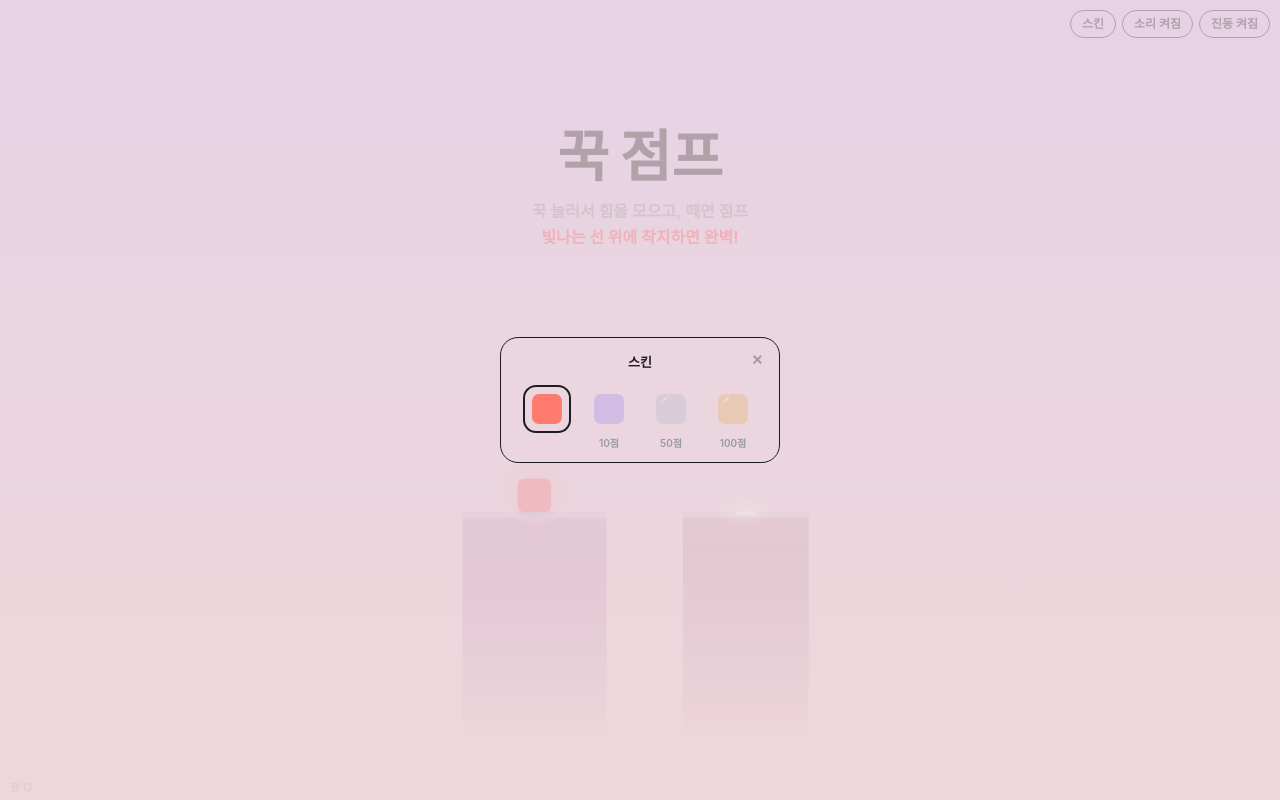
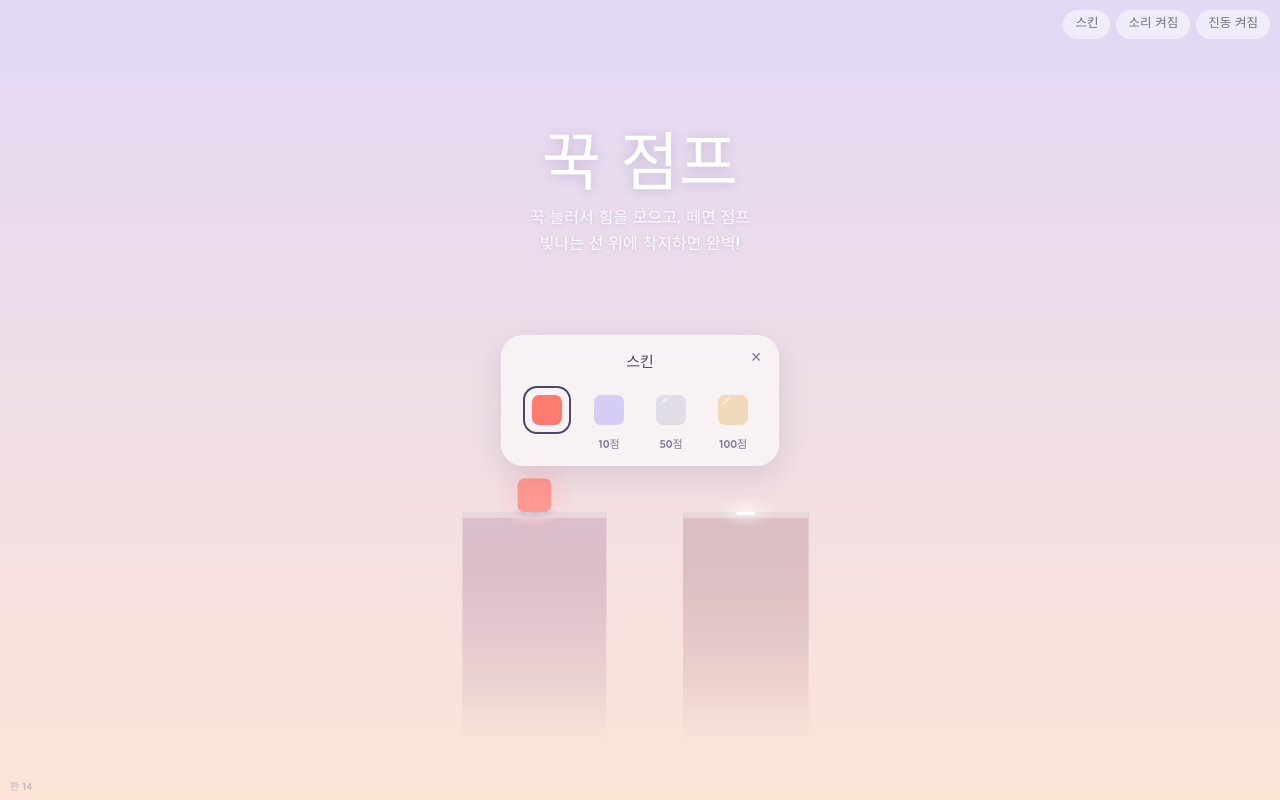
Before and after one commit to sehyun558-spec/kkuk-jump, a plain HTML site: page index.html in a window 1280 px wide. Both pictures are taken after a click on the button "스킨". Drawn offline with Linux system fonts and the light colour scheme.

Commit message:
새 그래픽 4단계: 둥근 글꼴, 흰 글자, 유리 창, 알약 버튼 (판 14)
- 둥근 글꼴 '주아' (못 불러오면 기본 글꼴), 흰 글자 + 옅은 그림자
- 첫 화면 제목 둥실둥실, 게임 오버는 뿌연 보랏빛 막 + 숨 쉬는 '탭해서 다시 하기'
- 위쪽 버튼은 반투명 흰 알약, 스킨 창·공개 창은 반투명 유리 창
- 색은 settings.js의 ui에 (밝은 화면/다크 모드)

Co-Authored-By: Claude Opus 5.5 <noreply@anthropic.com>
Claude-Session: https://claude.ai/code/session_01DEKoMarJvHHSvmBwxqDyKW

```diff
--- a/game.js
+++ b/game.js
@@ -8,7 +8,15 @@ const J = SET.jump, P = SET.pillar, R = SET.rest, WU = SET.warmup, JD = SET.judg
 
 const stage = document.getElementById('stage');
 const cv = document.getElementById('c'), ctx = cv.getContext('2d');
-const FONT = '-apple-system,"Apple SD Gothic Neo","Noto Sans KR","Malgun Gothic",sans-serif';
+const SYS_FONT = '-apple-system,"Apple SD Gothic Neo","Noto Sans KR","Malgun Gothic",sans-serif';
+const UI = SET.ui;
+// 둥근 글꼴: 다 받아지면 그 글꼴로, 못 받으면 폰 기본 글꼴로 (게임은 그대로 돌아감)
+let fontReady = false;
+if (UI.font && document.fonts && document.fonts.load){
+  document.fonts.load('40px "' + UI.font + '"', '꾹점프0123456789').then(() => {
+    fontReady = document.fonts.check('40px "' + UI.font + '"');
+  }).catch(() => {});
+}
 const now = () => performance.now();
 
 // 게임 속 위치·크기는 모두 "기준 크기(S)" 단위로 계산하고, 그릴 때만 픽셀로 바꿉니다.
@@ -27,8 +35,10 @@ function pickColors(){
   if (skinsReady) paintSkins(); // 다크 모드가 바뀌면 스킨 버튼 색도 바꿈
   // 버튼·안내 글자 색도 같은 색으로 (style.css의 --bg 등을 덮어씀)
   const st = document.documentElement.style;
-  st.setProperty('--bg', C.bg); st.setProperty('--ink', C.ink);
-  st.setProperty('--sub', C.sub); st.setProperty('--accent', C.accent);
+  st.setProperty('--bg', C.bg);
+  const u = dark ? SET.ui.dark : SET.ui.light; // 버튼·창 색 (settings.js의 ui)
+  for (const k of ['text', 'soft', 'pill', 'glass', 'scrim', 'useBg', 'useText', 'dot', 'select']) st.setProperty('--' + k, u[k]);
+  st.setProperty('--font', (SET.ui.font ? '"' + SET.ui.font + '",' : '') + SYS_FONT);
   document.body.style.background = C.bg;
   bgSnap = true;
 }
@@ -594,11 +604,19 @@ function rrect(x, y, w, h, r){
   ctx.moveTo(x + r, y); ctx.arcTo(x + w, y, x + w, y + h, r); ctx.arcTo(x + w, y + h, x, y + h, r);
   ctx.arcTo(x, y + h, x, y, r); ctx.arcTo(x, y, x + w, y, r); ctx.closePath();
 }
-function text(t, x, y, size, col, weight = 800, alpha = 1){
+// 글자 쓰기. shadow = true 이면 흰 글자 밑에 옅은 그림자 (어느 하늘에서도 잘 읽히게)
+function text(t, x, y, size, col, weight = 800, alpha = 1, shadow = false){
   ctx.globalAlpha = alpha; ctx.fillStyle = col;
-  ctx.font = weight + ' ' + size + 'px ' + FONT;
+  // 둥근 글꼴은 원래 굵어서 굵기를 따로 주지 않음 (억지로 굵히면 뭉개짐)
+  ctx.font = fontReady ? size + 'px "' + UI.font + '",' + SYS_FONT : weight + ' ' + size + 'px ' + SYS_FONT;
   ctx.textAlign = 'center'; ctx.textBaseline = 'middle';
-  ctx.fillText(t, x, y); ctx.globalAlpha = 1;
+  if (shadow){
+    ctx.shadowColor = (darkMode ? UI.dark : UI.light).shadow;
+    ctx.shadowBlur = Math.max(4, size * 0.18); ctx.shadowOffsetY = Math.max(1, size * 0.03);
+  }
+  ctx.fillText(t, x, y);
+  if (shadow){ ctx.shadowColor = 'transparent'; ctx.shadowBlur = 0; ctx.shadowOffsetY = 0; }
+  ctx.globalAlpha = 1;
 }
 // ---------- 기둥 ----------
 // 색: 지금 하늘 색에서 뽑은 파스텔색 (하늘보다 한 톤 진하게). 기둥마다 색이 조금씩 흘러감
@@ -776,49 +794,46 @@ function draw(){
   }
   ctx.globalAlpha = 1;
   // 떠오르는 글자: 흰색에 옅은 그림자 (어느 하늘에서도 잘 읽히게)
-  if (pops.length){
-    ctx.save();
-    ctx.shadowColor = darkMode ? 'rgba(0,0,0,0.45)' : 'rgba(70,50,110,0.28)';
-    ctx.shadowBlur = 6; ctx.shadowOffsetY = 1;
-    for (const p of pops) text(p.text, toX(p.x), toY(p.y), p.big ? S * 0.065 : S * 0.05, '#fff', 800, Math.min(1, p.life * 1.5));
-    ctx.restore();
-  }
+  for (const p of pops) text(p.text, toX(p.x), toY(p.y), p.big ? S * 0.065 : S * 0.05, '#fff', 800, Math.min(1, p.life * 1.5), true);
   ctx.restore();
 
-  // 게임 중 점수
+  // 게임 중 점수: 흰색 큰 숫자 + 옅은 그림자, 아래 작은 글자들도 흰색
   if (state !== 'ready' && state !== 'over'){
-    const big = Math.min(S * 0.2, 96);
+    const big = Math.min(S * 0.22, 104);
     let y = H * 0.14;
-    text(String(score), W / 2, y, big, C.ink, 800);
+    text(String(score), W / 2, y, big, '#fff', 800, 1, true);
     y += big * 0.72;
-    if (best > 0){ text('최고 ' + best, W / 2, y, 14, C.sub, 600); y += 22; } // 기록이 없으면 안 보임 (B6)
-    if (combo > 1){ text('콤보 ' + combo, W / 2, y, 15, C.accent, 800); y += 22; }
+    if (best > 0){ text('최고 ' + best, W / 2, y, 15, '#fff', 600, 0.85, true); y += 22; } // 기록이 없으면 안 보임 (B6)
+    if (combo > 1){ text('콤보 ' + combo, W / 2, y, 16, '#fff', 800, 1, true); y += 22; }
     const need = needText();
-    if (need) text(need, W / 2, y, 15, C.accent, 800);
+    if (need) text(need, W / 2, y, 16, '#fff', 800, 0.95, true);
   }
 
-  // 첫 화면 설명
+  // 첫 화면: "꾹 점프"가 둥실둥실 천천히 떠 있음
   if (state === 'ready'){
-    text('꾹 점프', W / 2, H * 0.2, Math.min(S * 0.15, 56), C.ink, 900);
-    text('꾹 눌러서 힘을 모으고, 떼면 점프', W / 2, H * 0.2 + 52, 16, C.sub, 600);
-    text('빛나는 선 위에 착지하면 완벽!', W / 2, H * 0.2 + 78, 16, C.accent, 700);
-    if (best) text('최고 기록 ' + best, W / 2, H * 0.2 + 112, 14, C.sub, 600);
+    const bob = Math.sin(now() / (UI.floatTime * 1000) * Math.PI * 2) * UI.floatTitle;
+    const ty = H * 0.2 + bob;
+    text('꾹 점프', W / 2, ty, Math.min(S * 0.17, 64), '#fff', 900, 1, true);
+    text('꾹 눌러서 힘을 모으고, 떼면 점프', W / 2, H * 0.2 + 58, 16, '#fff', 600, 0.9, true);
+    text('빛나는 선 위에 착지하면 완벽!', W / 2, H * 0.2 + 84, 16, '#fff', 700, 0.9, true);
+    if (best) text('최고 기록 ' + best, W / 2, H * 0.2 + 118, 14, '#fff', 600, 0.75, true);
   }
 
-  // 게임 오버 화면
+  // 게임 오버: 뿌연 반투명 막 위에 점수가 떠 있음
   if (state === 'over'){
-    const t = Math.min((now() - overAt) / 250, 1);
-    ctx.globalAlpha = t; ctx.fillStyle = bgVeil; ctx.fillRect(0, 0, W, H); ctx.globalAlpha = 1;
+    const t = Math.min((now() - overAt) / 300, 1);
+    ctx.globalAlpha = t; ctx.fillStyle = (darkMode ? UI.dark : UI.light).overVeil; ctx.fillRect(0, 0, W, H); ctx.globalAlpha = 1;
     const cy = H * 0.36;
-    text('점수', W / 2, cy - 70, 16, C.sub, 600, t);
-    text(String(score), W / 2, cy, Math.min(S * 0.26, 120), C.ink, 900, t);
-    if (newBest) text('최고 기록 달성!', W / 2, cy + 72, 18, C.accent, 800, t);
+    text('점수', W / 2, cy - 74, 17, '#fff', 600, 0.85 * t, true);
+    text(String(score), W / 2, cy, Math.min(S * 0.28, 128), '#fff', 900, t, true);
+    if (newBest) text('최고 기록 달성!', W / 2, cy + 76, 19, '#fff', 800, t, true);
     else if (best > 0){
       const need = needText();
-      text('최고 ' + best + (need ? '  ·  ' + need : ''), W / 2, cy + 72, 16, C.sub, 700, t);
+      text('최고 ' + best + (need ? '  ·  ' + need : ''), W / 2, cy + 76, 16, '#fff', 700, 0.85 * t, true);
     }
-    const blink = 0.55 + 0.45 * Math.sin(now() / 260);
-    text('탭해서 다시 하기', W / 2, H * 0.72, 18, C.ink, 800, t * blink);
+    // 숨 쉬듯 천천히 밝아졌다 흐려짐
+    const breath = 0.5 - 0.5 * Math.cos(now() / (UI.breathTime * 1000) * Math.PI * 2);
+    text('탭해서 다시 하기', W / 2, H * 0.72, 18, '#fff', 800, t * (0.35 + 0.6 * breath), true);
   }
 }
 
--- a/index.html
+++ b/index.html
@@ -10,9 +10,13 @@
   //    이 숫자 하나로 모든 파일에 꼬리표가 붙어서, 폰이 옛 파일을 쓰지 않습니다.
   //    화면 왼쪽 아래 "판 ○" 숫자가 이것과 같으면 새 파일이 잘 온 것입니다.
   // =====================================================================
-  var VERSION = 13;
+  var VERSION = 14;
   document.write('<link rel="stylesheet" href="style.css?v=' + VERSION + '">');
 </script>
+<!-- 둥근 글꼴 "주아" (구글 무료 글꼴). 못 불러와도 폰 기본 글꼴로 자연스럽게 보임 -->
+<link rel="preconnect" href="https://fonts.googleapis.com">
+<link rel="preconnect" href="https://fonts.gstatic.com" crossorigin>
+<link rel="stylesheet" href="https://fonts.googleapis.com/css2?family=Jua&display=swap">
 </head>
 <body>
 
@@ -37,6 +41,7 @@
 
 <!-- 새 스킨 공개 화면: 게임 오버 뒤 점수 화면보다 먼저 뜸 -->
 <div id="reveal" hidden>
+  <div class="card"> <!-- 반투명 흰 유리 창 -->
   <div class="title">새 스킨 획득!</div>
   <div class="box">
     <div class="glow"></div>     <!-- 공개할 때 퍼지는 빛 -->
@@ -48,6 +53,7 @@
   <div class="actions" hidden>
     <button class="use" type="button">바로 쓰기</button>
     <button class="skip" type="button">닫기</button>
+  </div>
   </div>
 </div>
 
--- a/settings.js
+++ b/settings.js
@@ -183,6 +183,37 @@ const SETTINGS = {
     line: 1.5,           // 고리 선 굵기 (픽셀). "완벽!"은 1.5배
   },
 
+  // ---------- 글자·버튼·창 (화면 꾸밈) ----------
+  ui: {
+    font: 'Jua',        // 둥글고 굵은 글꼴 (구글 무료 글꼴 "주아"). '' 로 비우면 → 폰 기본 글꼴만 씀
+    floatTitle: 6,      // 첫 화면 "꾹 점프" 제목이 둥실 오르내리는 높이 (픽셀). 0이면 → 안 움직임
+    floatTime: 3.6,     // 제목이 한 번 오르내리는 시간 (초). 크게 하면 → 더 느긋하게
+    breathTime: 2.6,    // "탭해서 다시 하기"가 숨 쉬듯 밝아졌다 흐려지는 한 번의 시간 (초)
+    light: {            // 밝은 화면
+      text: '#4A4866',                  // 창·버튼 글자 (진한 남회색)
+      soft: '#7C7A96',                  // 흐린 글자
+      pill: 'rgba(255,255,255,0.5)',    // 위쪽 버튼 바탕 (반투명 흰색)
+      glass: 'rgba(255,255,255,0.6)',   // 스킨 창·공개 창 바탕 (반투명 흰 유리)
+      scrim: 'rgba(255,255,255,0.22)',  // 창이 떴을 때 뒤쪽 화면을 살짝 가리는 막
+      overVeil: 'rgba(96,80,140,0.24)', // 게임 오버 때 화면 위 뿌연 막 (연한 보랏빛, 흰 글자가 잘 보이게). 끝 숫자를 크게 하면 → 더 진하게
+      shadow: 'rgba(70,50,110,0.3)',    // 흰 글자 밑 옅은 그림자
+      useBg: '#4A4866', useText: '#FFFFFF', // "바로 쓰기" 버튼
+      dot: '#FF8A80',                   // 스킨 버튼의 새 스킨 알림 점 (부드러운 코랄)
+      select: '#4A4866',                // 스킨 창에서 지금 쓰는 스킨 테두리
+    },
+    dark: {             // 다크 모드
+      text: '#ECEAF6', soft: '#A9A7C2',
+      pill: 'rgba(255,255,255,0.14)',
+      glass: 'rgba(36,34,60,0.62)',
+      scrim: 'rgba(10,10,25,0.35)',
+      overVeil: 'rgba(12,12,30,0.38)',
+      shadow: 'rgba(0,0,0,0.45)',
+      useBg: '#ECEAF6', useText: '#25233A',
+      dot: '#FF8A80',
+      select: '#FFFFFF',
+    },
+  },
+
   // ---------- 하늘 (배경 그라데이션 테마) ----------
   // 위(top)에서 아래(bottom)로 두 색이 부드럽게 섞입니다.
   // every점마다 다음 테마로 넘어가고, 마지막 테마 다음엔 처음으로 돌아와 계속 돕니다.
--- a/style.css
+++ b/style.css
@@ -1,11 +1,18 @@
 /* =====================================================================
-   이 파일이 하는 일: 화면 배치, 버튼 모양, 길게 눌러도 확대·복사 메뉴 안 뜨게 막기
-   (색은 settings.js에서 정합니다. 아래 --bg 같은 값은 게임이 시작될 때 덮어씁니다.)
+   이 파일이 하는 일: 화면 배치, 버튼·창 모양, 길게 눌러도 확대·복사 메뉴 안 뜨게 막기
+   (색은 settings.js의 ui 묶음에서 정합니다. 아래 --text 같은 값은 게임이 시작될 때 덮어씁니다.)
    ===================================================================== */
 
 :root{
-  --bg:#f6f5f2; --ink:#1d1d1f; --sub:#9a9a9f; --accent:#ff5a4e;
-  --font:-apple-system,"Apple SD Gothic Neo","Noto Sans KR","Malgun Gothic",sans-serif;
+  --bg:#E9DDEB;                       /* 하늘 가운데 색 (게임이 계속 바꿔 줌) */
+  --text:#4A4866; --soft:#7C7A96;     /* 창·버튼 글자 */
+  --pill:rgba(255,255,255,.5);        /* 위쪽 버튼 바탕 */
+  --glass:rgba(255,255,255,.6);       /* 창 바탕 (반투명 흰 유리) */
+  --scrim:rgba(255,255,255,.22);      /* 창 뒤 살짝 가리는 막 */
+  --useBg:#4A4866; --useText:#fff;    /* "바로 쓰기" 버튼 */
+  --dot:#FF8A80;                      /* 새 스킨 알림 점 */
+  --select:#4A4866;                   /* 지금 쓰는 스킨 테두리 */
+  --font:"Jua",-apple-system,"Apple SD Gothic Neo","Noto Sans KR","Malgun Gothic",sans-serif;
 }
 
 /* 화면 전체: 스크롤·확대·글자 선택·길게 누르기 메뉴·탭할 때 회색 번쩍임 막기 */
@@ -17,6 +24,7 @@ html,body{
   -webkit-touch-callout:none;           /* 아이폰 길게 누르기 메뉴 막기 */
   -webkit-tap-highlight-color:transparent;
   overscroll-behavior:none;             /* 당겨서 새로고침 막기 */
+  font-synthesis:none;                  /* 둥근 글꼴을 억지로 굵게 만들지 않기 (뭉개짐 방지) */
 }
 
 [hidden]{ display:none !important; }
@@ -28,7 +36,7 @@ html,body{
 }
 canvas{ display:block; }
 
-/* 오른쪽 위 소리·진동 버튼 (엄지가 닿는 아래쪽을 피해 위에 둠) */
+/* ---------- 오른쪽 위 버튼 (스킨·소리·진동): 반투명 흰 알약, 테두리 없음 ---------- */
 #ui{
   position:fixed; z-index:2;
   top:calc(env(safe-area-inset-top, 0px) + 10px);
@@ -36,42 +44,49 @@ canvas{ display:block; }
   display:flex; gap:6px;
 }
 #ui button{
-  font:700 12px/1 var(--font);
-  color:var(--ink); background:transparent;
-  border:1.5px solid var(--ink); border-radius:999px;
-  padding:7px 11px; cursor:pointer;
+  font:700 12.5px/1 var(--font);
+  color:var(--text); background:var(--pill);
+  border:0; border-radius:999px;
+  padding:8px 12px; cursor:pointer;
+  -webkit-backdrop-filter:blur(6px); backdrop-filter:blur(6px);
   touch-action:none;
   -webkit-user-select:none; user-select:none;
 }
-#ui button.off{ color:var(--sub); border-color:var(--sub); }
+#ui button.off{ opacity:.55; }          /* 꺼진 버튼은 흐리게 */
 
-/* ---------- 스킨 창 ---------- */
-/* 화면 전체를 덮는 칸: 뒤쪽 게임 화면을 반투명하게 살짝 가림 */
+/* "스킨" 버튼의 작은 점: 새 스킨을 얻고 아직 스킨 칸을 안 열어 봤을 때 */
+#btnSkin{ position:relative; }
+#btnSkin.dot::after{
+  content:""; position:absolute; top:-2px; right:-2px;
+  width:9px; height:9px; border-radius:50%;
+  background:var(--dot); box-shadow:0 0 6px var(--dot);
+}
+
+/* ---------- 스킨 창: 반투명 흰 유리 창 ---------- */
 #skinModal{
   position:fixed; inset:0; z-index:4;
   display:flex; align-items:center; justify-content:center;
+  background:var(--scrim);              /* 뒤쪽 화면을 살짝 가림 */
   touch-action:none;
 }
-#skinModal::before{          /* 반투명 막 (바탕색을 72% 진하기로) */
-  content:""; position:absolute; inset:0;
-  background:var(--bg); opacity:.72;
-}
-#skinModal .sheet{           /* 가운데 작은 창 */
+#skinModal .sheet{
   position:relative;
-  background:var(--bg); color:var(--ink);
-  border:1.5px solid var(--ink); border-radius:18px;
-  padding:16px 22px 14px;
+  background:var(--glass); color:var(--text);
+  -webkit-backdrop-filter:blur(14px); backdrop-filter:blur(14px);
+  border-radius:22px;
+  box-shadow:0 10px 30px rgba(60,40,100,.12);
+  padding:18px 22px 16px;
   max-width:min(300px, calc(100vw - 48px));
 }
 #skinModal .title{
-  font:800 13px/1 var(--font); text-align:center;
+  font:700 15px/1 var(--font); text-align:center;
   margin:2px 0 16px;
 }
 #skinModal .close{           /* 오른쪽 위 X */
-  position:absolute; top:6px; right:6px;
+  position:absolute; top:7px; right:7px;
   width:32px; height:32px; padding:0;
   background:transparent; border:0; cursor:pointer;
-  font:600 14px/1 var(--font); color:var(--sub);
+  font:600 14px/1 var(--font); color:var(--soft);
   touch-action:none;
 }
 /* 스킨 네모들: 가로로 나란히, 많아지면 다음 줄로 */
@@ -83,18 +98,18 @@ canvas{ display:block; }
   display:flex; flex-direction:column; align-items:center; gap:5px;
   background:transparent; border:0; padding:0; margin:0; cursor:pointer;
   touch-action:none; -webkit-user-select:none; user-select:none;
-  font:600 10px/1 var(--font); color:var(--sub);
+  font:600 11px/1 var(--font); color:var(--soft);
 }
-#skins .frame{               /* 지금 쓰는 스킨은 이 테두리가 진해짐 */
+#skins .frame{               /* 지금 쓰는 스킨은 흰 테두리 */
   width:48px; height:48px; box-sizing:border-box;
-  border:2px solid transparent; border-radius:13px;
+  border:2px solid transparent; border-radius:14px;
   display:flex; align-items:center; justify-content:center;
 }
-#skins button.on .frame{ border-color:var(--ink); }
+#skins button.on .frame{ border-color:var(--select); }
 #skins .chip{                /* 스킨 미리보기 네모 */
   position:relative; width:30px; height:30px; border-radius:7px;
 }
-#skins .chip i{              /* 금색 스킨의 안쪽 작은 네모 */
+#skins .chip i{              /* 가운데 작은 네모 (inner가 있는 스킨) */
   position:absolute; left:50%; top:50%; transform:translate(-50%,-50%);
   width:45%; height:45%; border-radius:3px;
 }
@@ -105,26 +120,26 @@ canvas{ display:block; }
   opacity:.85;
 }
 #skins button.locked{ cursor:default; }
-#skins button.locked .chip{ opacity:.25; }  /* 잠긴 스킨은 흐리게 */
-#skins .cond{ height:10px; }                /* 조건 글자 칸 ("10점") */
+#skins button.locked .chip{ opacity:.3; }   /* 잠긴 스킨은 흐리게 */
+#skins .cond{ height:11px; }                /* 조건 글자 칸 ("10점") */
 
-/* "스킨" 버튼의 작은 빨간 점: 새 스킨을 얻고 아직 스킨 칸을 안 열어 봤을 때 */
-#btnSkin{ position:relative; }
-#btnSkin.dot::after{
-  content:""; position:absolute; top:-3px; right:-3px;
-  width:9px; height:9px; border-radius:50%;
-  background:var(--accent); border:2px solid var(--bg);
-}
-
-/* ---------- 새 스킨 공개 화면 (미색 바탕, 단순한 글씨) ---------- */
+/* ---------- 새 스킨 공개 화면: 살짝 가린 화면 위 반투명 흰 유리 창 ---------- */
 #reveal{
   position:fixed; inset:0; z-index:4;
-  background:var(--bg); color:var(--ink);
-  display:flex; flex-direction:column; align-items:center; justify-content:center;
+  background:var(--scrim);
+  -webkit-backdrop-filter:blur(6px); backdrop-filter:blur(6px);
+  display:flex; align-items:center; justify-content:center;
   touch-action:none; cursor:pointer;
-  font-family:var(--font);
+  font-family:var(--font); color:var(--text);
 }
-#reveal .title{ font-weight:900; font-size:22px; margin-bottom:44px; }
+#reveal .card{
+  display:flex; flex-direction:column; align-items:center;
+  background:var(--glass);
+  -webkit-backdrop-filter:blur(14px); backdrop-filter:blur(14px);
+  border-radius:28px; box-shadow:0 12px 36px rgba(60,40,100,.14);
+  padding:30px 30px 26px; min-width:min(250px, calc(100vw - 60px));
+}
+#reveal .title{ font-weight:700; font-size:23px; margin-bottom:34px; }
 #reveal .box{
   position:relative; width:var(--size,120px); height:var(--size,120px);
   display:flex; align-items:center; justify-content:center;
@@ -147,37 +162,37 @@ canvas{ display:block; }
   position:absolute; inset:0; border-radius:20%;
   background:#fff; opacity:0; pointer-events:none;
 }
-#reveal .piece{              /* 튀는 작은 네모 조각 (등급 2) */
+#reveal .piece{              /* 튀는 작은 조각 (등급 2) */
   position:absolute; left:50%; top:50%; width:8px; height:8px; margin:-4px 0 0 -4px;
-  border-radius:2px; pointer-events:none;
+  border-radius:50%; pointer-events:none;
 }
-#reveal .name{ margin-top:36px; font-weight:800; font-size:17px; min-height:20px; }
-#reveal .hint{ margin-top:10px; font-weight:600; font-size:14px; color:var(--sub);
-  animation:kkukBlink 1.1s ease-in-out infinite; }
-@keyframes kkukBlink{ 50%{ opacity:.35; } }
-#reveal .actions{ margin-top:28px; display:flex; gap:10px; }
+#reveal .name{ margin-top:30px; font-weight:700; font-size:18px; min-height:20px; }
+#reveal .hint{ margin-top:10px; font-weight:600; font-size:14px; color:var(--soft);
+  animation:kkukBreath 2.4s ease-in-out infinite; }
+@keyframes kkukBreath{ 50%{ opacity:.3; } }   /* 숨 쉬듯 천천히 깜빡 */
+#reveal .actions{ margin-top:24px; display:flex; gap:10px; }
 #reveal .actions[hidden]{ display:none; }
 #reveal .actions button{
-  font:800 15px/1 var(--font); padding:12px 22px; border-radius:999px; cursor:pointer;
-  border:1.5px solid var(--ink); touch-action:none;
+  font:700 15px/1 var(--font); padding:13px 22px; border-radius:999px; cursor:pointer;
+  border:0; touch-action:none;
 }
-#reveal .use{ background:var(--ink); color:var(--bg); }   /* 바로 쓰기: 꽉 찬 버튼 */
-#reveal .skip{ background:transparent; color:var(--ink); } /* 닫기: 테두리 버튼 */
+#reveal .use{ background:var(--useBg); color:var(--useText); }   /* 바로 쓰기: 꽉 찬 버튼 */
+#reveal .skip{ background:var(--pill); color:var(--text); }      /* 닫기: 반투명 버튼 */
 
 /* 왼쪽 아래 아주 작은 버전 표시 ("판 1") — 폰에 새 파일이 왔는지 확인용 */
 #ver{
   position:fixed; z-index:2; pointer-events:none;
   left:calc(env(safe-area-inset-left, 0px) + 10px);
   bottom:calc(env(safe-area-inset-bottom, 0px) + 8px);
-  font:600 10px/1 var(--font); color:var(--sub); opacity:.6;
+  font:600 10px/1 var(--font); color:var(--soft); opacity:.6;
 }
 
 /* 폰·태블릿을 가로로 눕혔을 때만 "세로로 돌려 주세요" 안내 (마우스 쓰는 컴퓨터는 안 뜸) */
 #rotate{
   display:none; position:fixed; inset:0; z-index:5;
-  background:var(--bg); color:var(--ink);
+  background:var(--bg); color:var(--text);
   align-items:center; justify-content:center;
-  font:800 20px/1.4 var(--font);
+  font:700 20px/1.4 var(--font);
 }
 @media (orientation:landscape) and (pointer:coarse){
   #rotate{ display:flex; }
```
